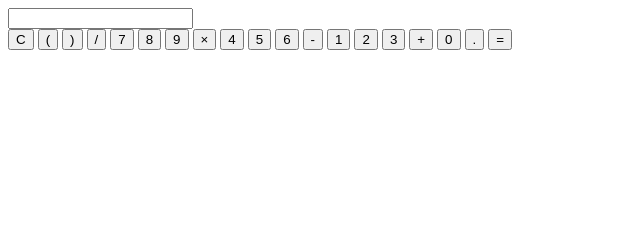
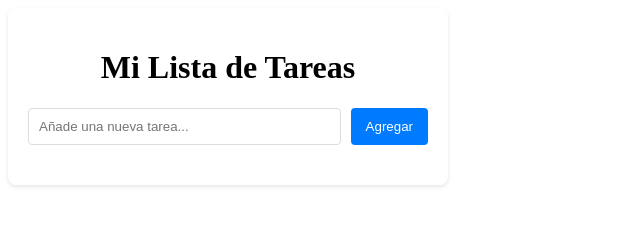
Before and after one commit to Leo0805N/PruebaGit, a plain HTML site: page index.html in a window 1280 px wide. Shown: the whole page, without its empty margins (0-640 px from the left). Drawn offline with Linux system fonts and the light colour scheme.

Commit message:
Se actualizaron archivos con la ultima clase

```diff
--- a/css/estilos.css
+++ b/css/estilos.css
@@ -1,38 +1,73 @@
-.calculator {
-    width: 300px;
-    margin: 50px auto;
-    border: 1px solid #ccc;
-    border-radius: 5px;
-    padding: 10px;
-    box-shadow: 0 0 10px rgba(0,0,0,0.1);
+.body {
+font-family: sans-serif;
+background-color: #f4f4f4;
+display: flex;
+justify-content: center;
+align-items: center;
+height: 100vh;
+margin: 0;
 }
-
-#display {
-    width: 100%;
-    height: 40px;
-    font-size: 20px;
-    text-align: right;
-    margin-bottom: 10px;
-    padding: 5px;
-    border: 1px solid #ccc;
-    border-radius: 5px;
+.container {
+background: white;
+padding: 20px;
+border-radius: 8px;
+box-shadow: 0 2px 4px rgba(0,0,0,0.1);
+width: 400px;
 }
-
-.buttons {
-    display: grid;
-    grid-template-columns: repeat(4, 1fr);
-    gap: 5px;
+h1 {
+text-align: center;
 }
-
-button {
-    padding: 20px;
-    font-size: 18px;
-    border: 1px solid #ccc;
-    border-radius: 5px;
-    background-color: #f9f9f9;
-    cursor: pointer;
+.input-container {
+display: flex;
+margin-bottom: 20px;
 }
-
-button:hover {
-    background-color: #e0e0e0;
+#nueva-tarea-input {
+flex-grow: 1;
+padding: 10px;
+border: 1px solid #ddd;
+border: 1px solid #ddd;
+border-radius: 4px;
 }
+#agregar-tarea-btn {
+padding: 10px 15px;
+background-color: #007bff;
+color: white;
+border: none;
+border-radius: 4px;
+cursor: pointer;
+margin-left: 10px;
+}
+#agregar-tarea-btn:hover {
+background-color: #0056b3;
+}
+#lista-tareas {
+list-style: none;
+padding: 0;
+}
+#lista-tareas li {
+padding: 10px;
+border-bottom: 1px solid #ddd;
+display: flex;
+justify-content: space-between;
+align-items: center;
+cursor: pointer;
+}
+#lista-tareas li:last-child {
+border-bottom: none;
+}
+/* Estilo para la tarea completada */
+#lista-tareas li.completada {
+text-decoration: line-through;
+color: #888;
+}
+.eliminar-btn {
+background-color: #dc3545;
+color: white;
+border: none;
+padding: 5px 10px;
+border-radius: 4px;
+cursor: pointer;
+}
+.eliminar-btn:hover {
+background-color: #c82333;
+}
--- a/index.html
+++ b/index.html
@@ -1,36 +1,28 @@
 <!DOCTYPE html>
 <html lang="es">
 <head>
-    <meta charset="UTF-8">
-    <meta name="viewport" content="width=device-width, initial-scale=1.0">
-    <title>Calculadora</title>
-    <link rel="stylesheet" href="styles.css">
+<meta charset="UTF-8">
+<meta name="viewport" content="width=device-width, initial-scale=1.0">
+<title>Lista de Tareas</title>
+
+
+<link rel="stylesheet" href="./css/estilos.css">
+
 </head>
+
 <body>
-    <div class="calculator">
-        <input type="text" id="display" readonly>
-        <div class="buttons">
-            <button onclick="clearDisplay()">C</button>
-            <button onclick="appendToDisplay('(')">(</button>
-            <button onclick="appendToDisplay(')')">)</button>
-            <button onclick="appendToDisplay('/')">/</button>
-            <button onclick="appendToDisplay('7')">7</button>
-            <button onclick="appendToDisplay('8')">8</button>
-            <button onclick="appendToDisplay('9')">9</button>
-            <button onclick="appendToDisplay('*')">×</button>
-            <button onclick="appendToDisplay('4')">4</button>
-            <button onclick="appendToDisplay('5')">5</button>
-            <button onclick="appendToDisplay('6')">6</button>
-            <button onclick="appendToDisplay('-')">-</button>
-            <button onclick="appendToDisplay('1')">1</button>
-            <button onclick="appendToDisplay('2')">2</button>
-            <button onclick="appendToDisplay('3')">3</button>
-            <button onclick="appendToDisplay('+')">+</button>
-            <button onclick="appendToDisplay('0')">0</button>
-            <button onclick="appendToDisplay('.')">.</button>
-            <button onclick="calculate()">=</button>
-        </div>
-    </div>
-    <script src="script.js"></script>
+<div class="container">
+<h1>Mi Lista de Tareas</h1>
+<div class="input-container">
+<input type="text" id="nueva-tarea-input" placeholder="Añade una nueva tarea...">
+<button onclick="agregarTarea()" id="agregar-tarea-btn">Agregar</button>
+</div>
+<ul id="lista-tareas">
+<!-- Las tareas se agregarán aquí dinámicamente -->
+</ul>
+</div>
+
+<script src="./javascript/app3.js"></script>
+
 </body>
 </html>
--- /dev/null
+++ b/javascript/app3.js
@@ -0,0 +1,19 @@
+const nuevaTareaInput = document.getElementById('nueva-tarea-input')
+const agregarTareaBtn = document.getElementById('agregar-tarea-btn')
+const listaTareas = document.getElementById('lista-tareas')
+
+function agregarTarea() {
+    console.log("agregarTarea() ejecutado");
+    const textTarea = nuevaTareaInput.value.trim();
+    console.log(textTarea);
+    if (textTarea !== '') {
+
+        const nuevaTarea = document.createElement("li");
+        nuevaTarea.textContent = textTarea;
+        listaTareas.appendChild(nuevaTarea);
+    }else {
+        console.log("No debe ingresar una tarea vacia")
+    }
+
+
+}
```
Also changed, not shown: javascript/java.js (deleted, +0 -17 lines).
